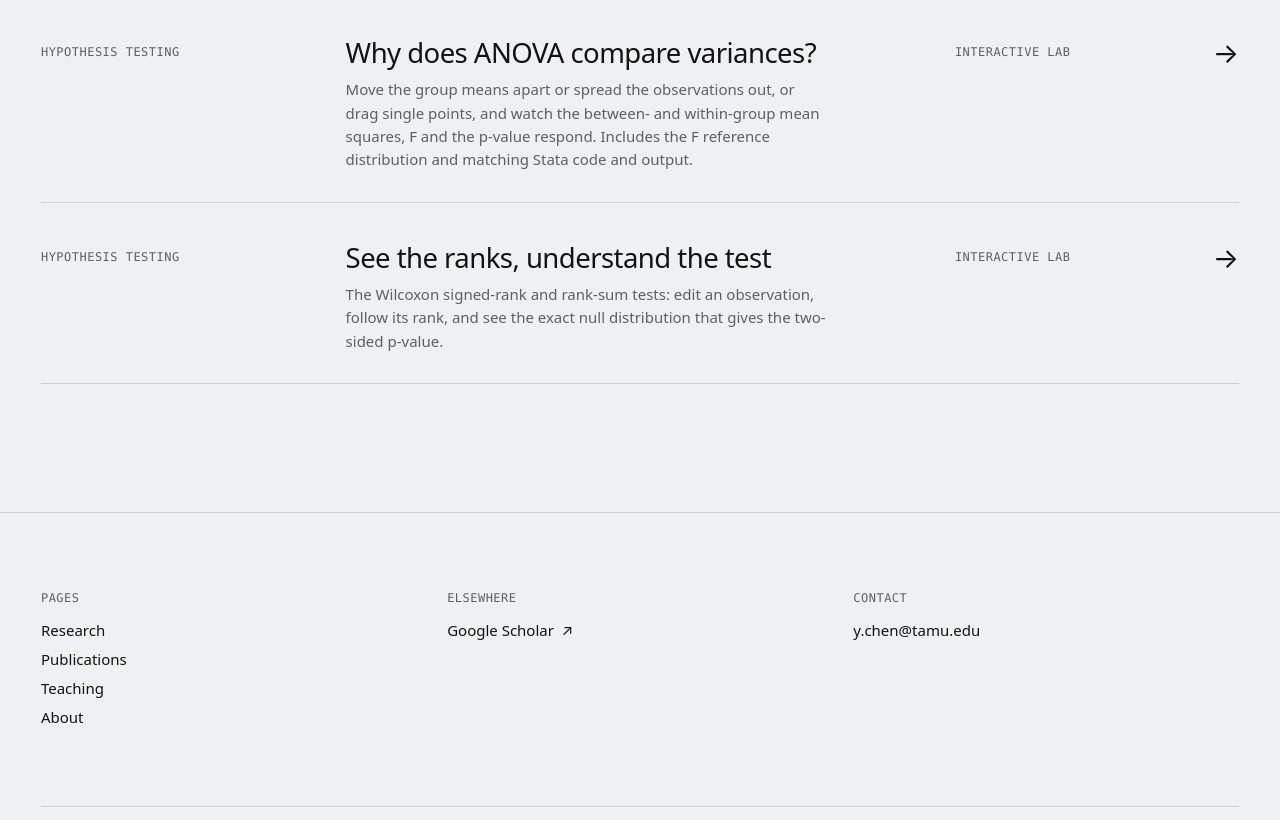
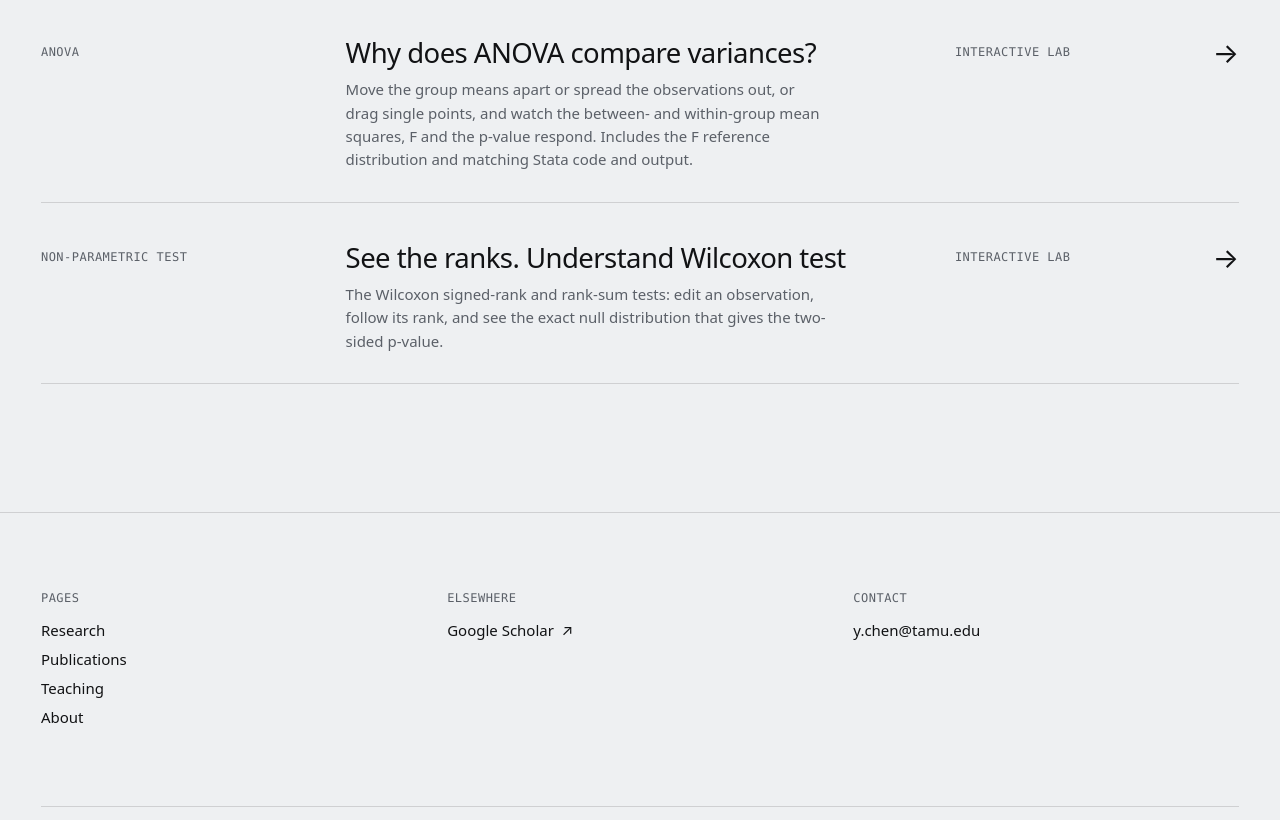
Before and after one commit to yiqingchen0/yiqingchen0.github.io, an Astro site: page /teaching/pheb-602 in a window 1280 px wide. Shown: the part 1144-1964 px from the top of the page. Built offline with nearby package versions, Linux system fonts and the light colour scheme; Astro itself is replaced by a stand-in of ours.

Commit message:
Update ANOVA and Wilcoxon course material labels and title

```diff
--- a/src/content/teaching/pheb-602.md
+++ b/src/content/teaching/pheb-602.md
@@ -23,15 +23,15 @@ materials:
       power of a study design. About 35–45 minutes.
     href: /teaching/pheb-602/can-you-beat-chance.html
   - title: Why does ANOVA compare variances?
-    module: Hypothesis testing
+    module: ANOVA
     description: >-
       Move the group means apart or spread the observations out, or drag
       single points, and watch the between- and within-group mean squares, F
       and the p-value respond. Includes the F reference distribution and
       matching Stata code and output.
     href: /teaching/pheb-602/anova-variance-explorer.html
-  - title: See the ranks, understand the test
-    module: Hypothesis testing
+  - title: See the ranks. Understand Wilcoxon test
+    module: Non-parametric test
     description: >-
       The Wilcoxon signed-rank and rank-sum tests: edit an observation, follow
       its rank, and see the exact null distribution that gives the two-sided
```
Also changed, not shown: public/teaching/pheb-602/wilcoxon-rank-lab.html (+2 -2 lines).
